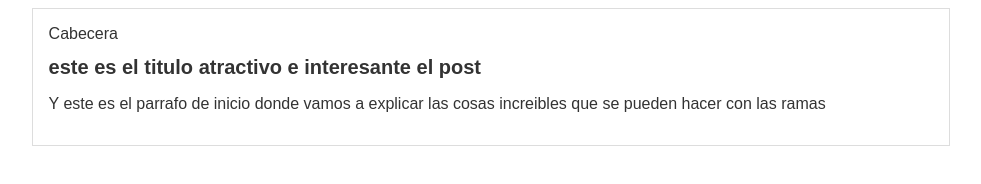
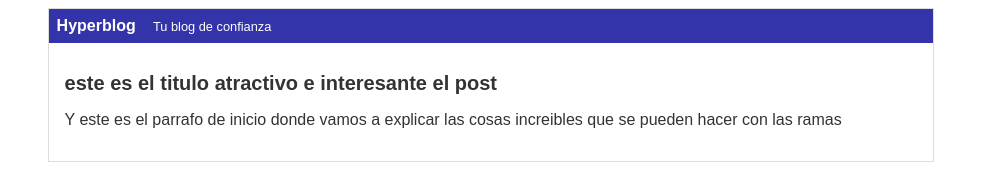
Before and after one commit to MAC9618/mac9618, a plain HTML site: page blogpost.html in a window 1280 px wide. Shown: the whole page, without its empty margins (149-1130 px from the left). Drawn offline with Linux system fonts and the light colour scheme.

Commit message:
Finalizada la cabecera con fondo azul

```diff
--- a/blogpost.html
+++ b/blogpost.html
@@ -7,7 +7,8 @@
     <body>
         <div id="container">
             <div id="cabecera">
-                Cabecera
+                Hyperblog
+                <span id="tagline">Tu blog de confianza</span>
             </div>
             <div id="post">
                 <h1>este es el titulo atractivo e interesante el post</h1>
--- a/css/styles.css
+++ b/css/styles.css
@@ -7,7 +7,7 @@ body
 #container
 {
     width: 70%;
-    padding: 1em;
+    padding: 0;
     text-align: left;
     border: 1px solid #DDD;
     margin: 0 auto;
@@ -16,3 +16,22 @@ body
 {
     font-size: 20px;
 }
+#cabecera
+{
+    background: #33A;
+    box-shadow: 0px 2px 20px 0px rbga(0,0,0,0.5);
+    color: white;
+    font-weight: bold;
+    margin: 0;
+    padding: 0.5em;
+}
+#cabecera #tagline
+{
+    padding: 0 0 0 1em;
+    font-weight: normal;
+    font-size: 0.8em;
+}
+#post
+{
+    padding: 1em;
+}
```
